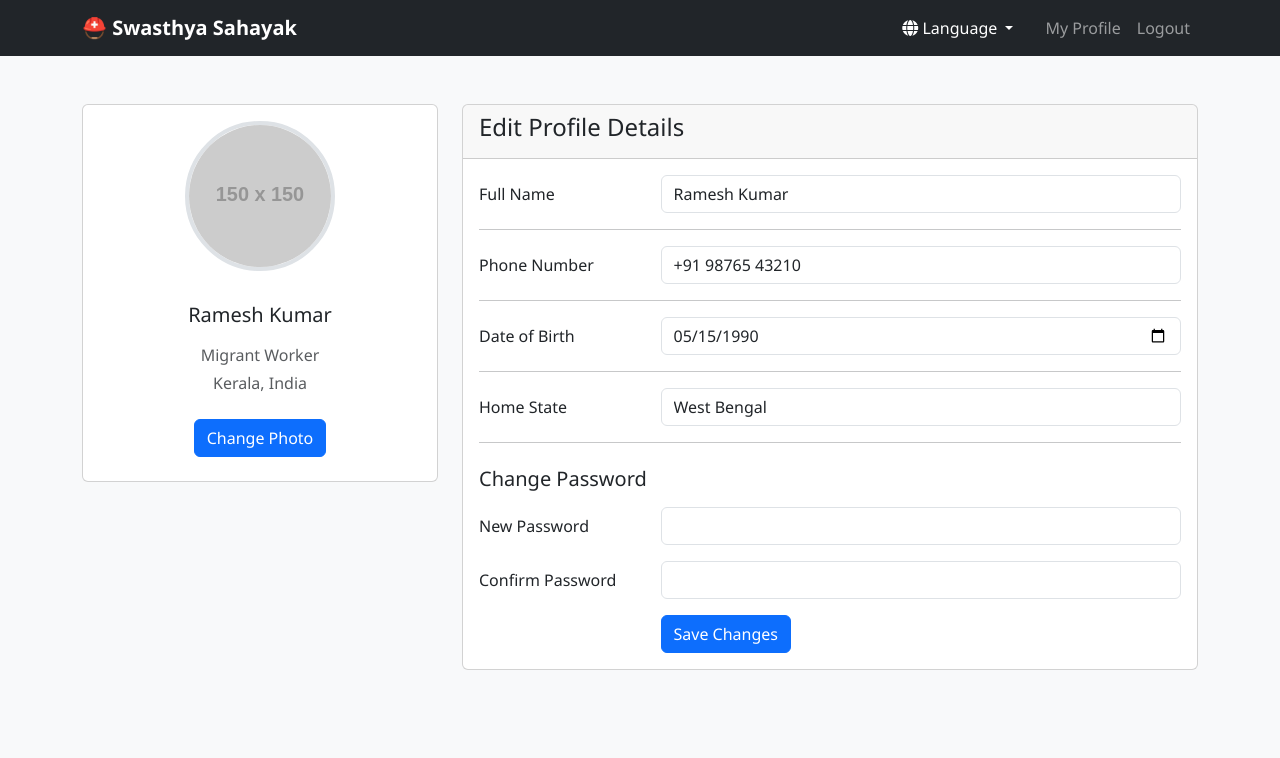
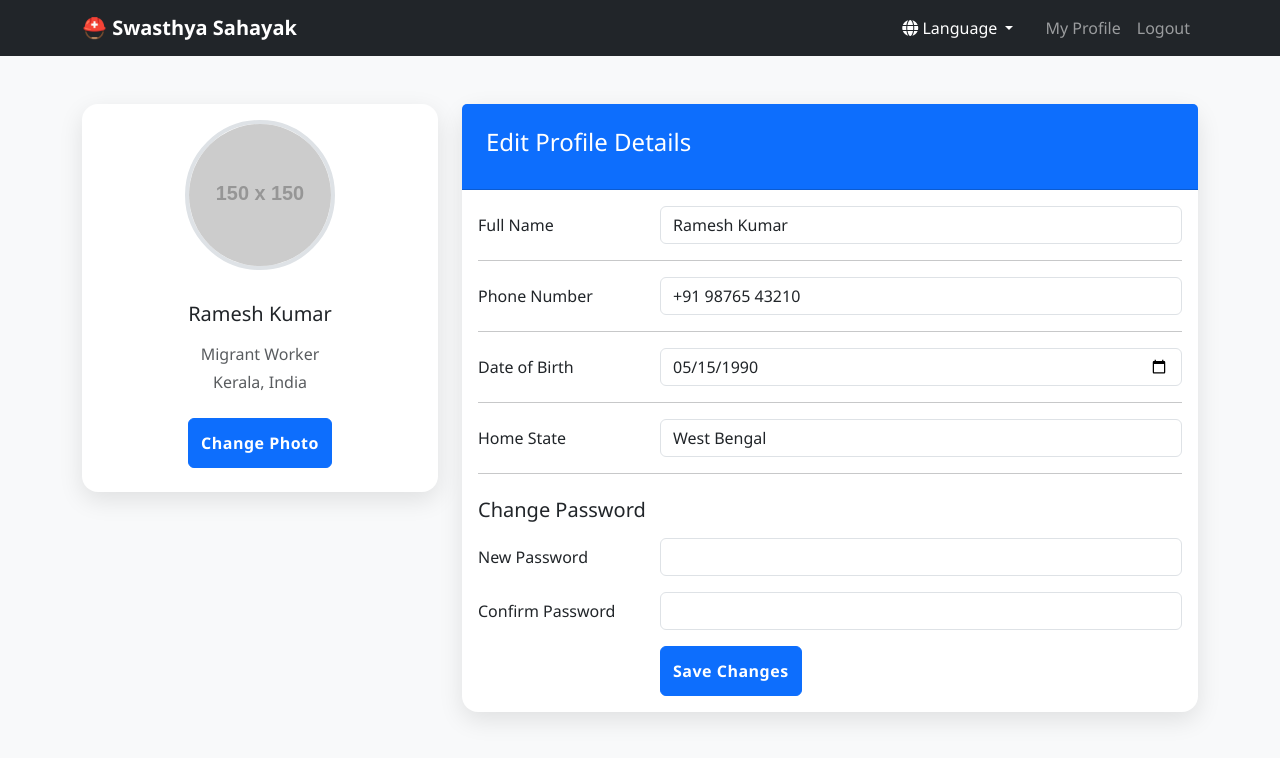
Before and after one commit to dhakad-ayush/DigitalHealth, a plain HTML site: page profile.html in a window 1280 px wide. Drawn offline with nearby package versions, Linux system fonts and the light colour scheme; placeholder pictures from the web are drawn by us.

Commit message:
Update style.css

```diff
--- a/css/style.css
+++ b/css/style.css
@@ -448,3 +448,35 @@ body {
     font-size: 1rem;
     line-height: 1.5;
 }
+
+.registration-container {
+            min-height: 100vh;
+            display: flex;
+            align-items: center;
+        }
+        .card {
+            border: none;
+            border-radius: 1rem;
+            box-shadow: 0 0.5rem 1.5rem rgba(0, 0, 0, 0.1);
+            transition: all 0.3s ease-in-out;
+        }
+        .card:hover {
+            transform: translateY(-5px);
+            box-shadow: 0 1rem 2rem rgba(0, 0, 0, 0.15);
+        }
+        .card-header {
+            background-color: #0d6efd;
+            color: white;
+            border-top-left-radius: 1rem;
+            border-top-right-radius: 1rem;
+            padding: 1.5rem;
+        }
+        .input-group-text {
+            background-color: #e9ecef;
+            border: 1px solid #ced4da;
+        }
+        .btn-primary {
+            padding: 0.75rem;
+            font-weight: 600;
+            letter-spacing: 0.5px;
+        }
```
